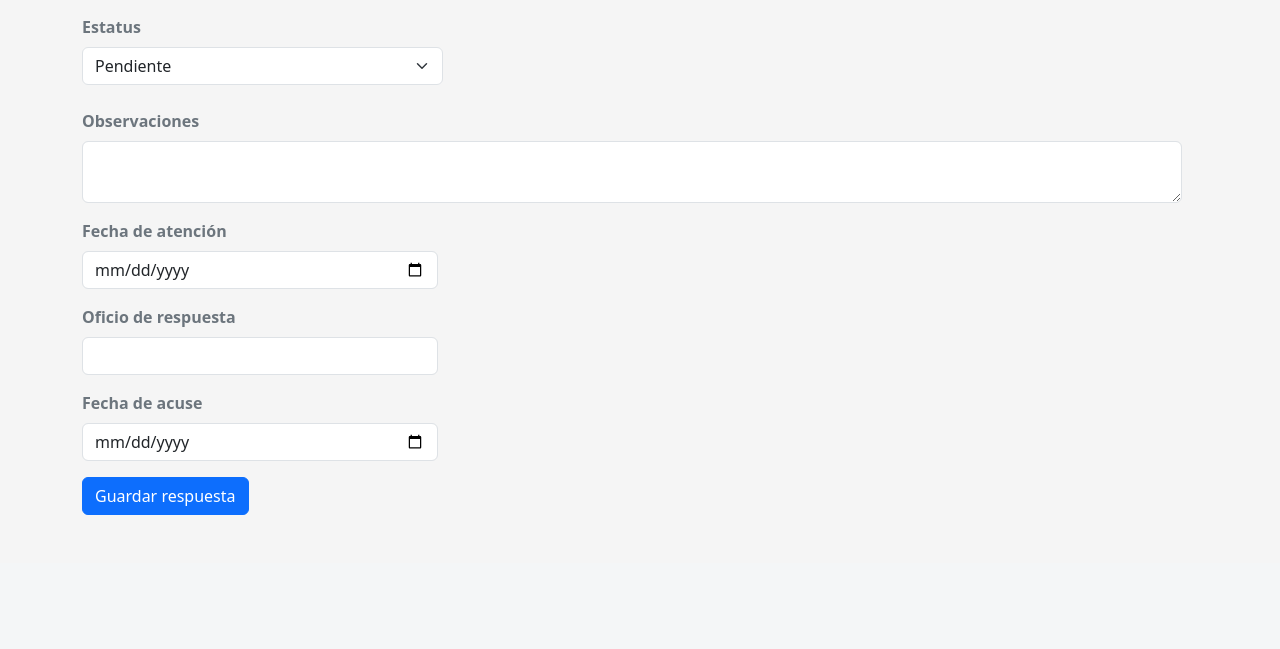
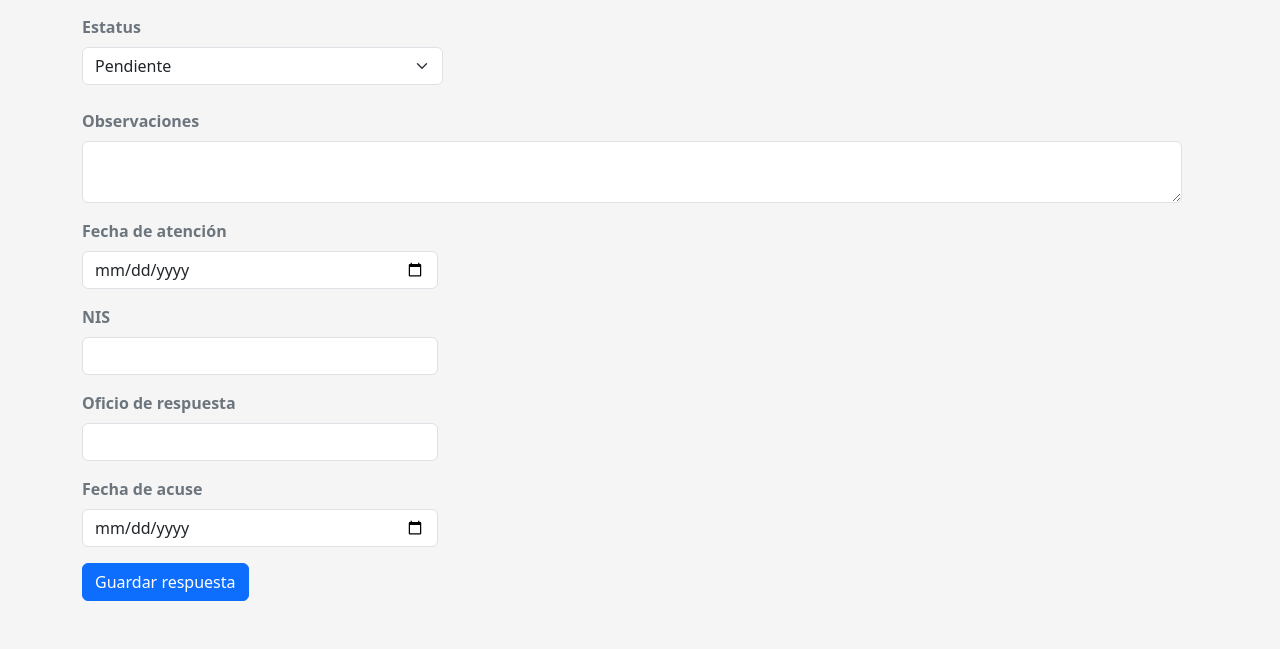
Before and after one commit to adrianalinarestoledo-creator/correspondencia_2026, a Flask app: template templates/responder.html in a window 1280 px wide. Shown: the part 318-967 px from the top of the page. Before the commit the page ends 833 px from the top, so only its background shows below. Run offline with Flask 3, Linux system fonts and the light colour scheme; the template is opened without the code that fills it, so the values that code supplies are empty.

Commit message:
Update responder.html

```diff
--- a/templates/responder.html
+++ b/templates/responder.html
@@ -37,7 +37,7 @@
         {% endif %}
     </div>
 
-    <!-- ⭐ CAMPOS ADICIONALES (DENTRO DE LA FILA) -->
+    <!-- ⭐ CAMPOS ADICIONALES -->
     <div id="campos_extra" class="row g-3 mt-2" style="display:none;">
 
         <div class="col-md-12">
@@ -49,6 +49,12 @@
             <label class="form-label fw-bold text-secondary">Fecha de atención</label>
             <input type="date" name="fecha_atencion" class="form-control"
                    value="{{ oficio.fecha_atencion }}">
+        </div>
+
+        <div class="col-md-4">
+            <label class="form-label fw-bold text-secondary">NIS</label>
+            <input type="text" name="nis" class="form-control"
+                   value="{{ oficio.nis }}">
         </div>
 
         <div class="col-md-4">
```
